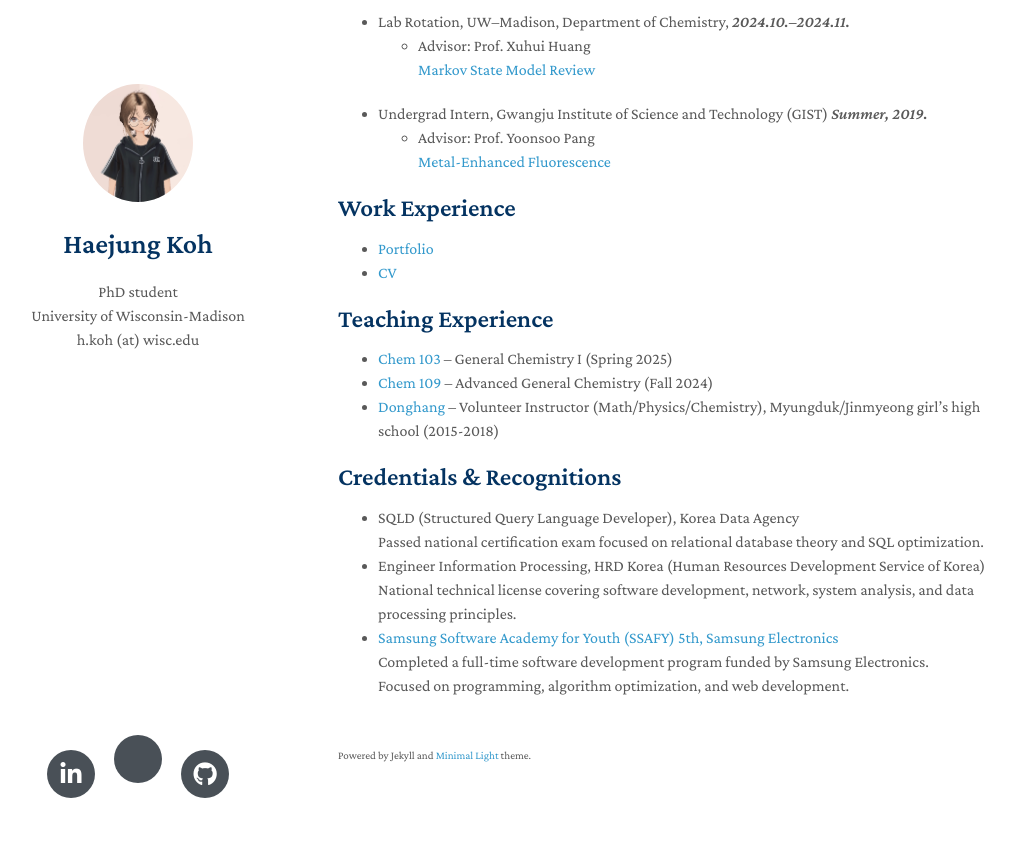
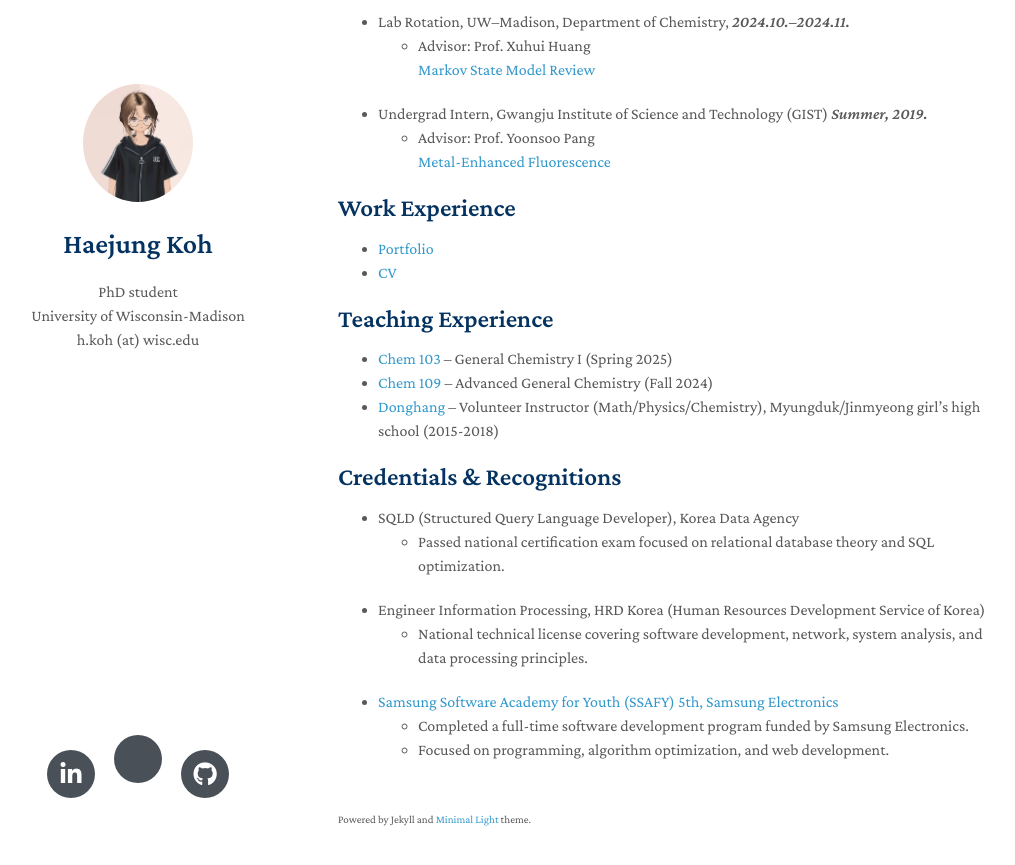
Before and after one commit to MaximHelio/MaximHelio.github.io, a Jekyll site: the page built from index.md, in a window 1280 px wide and 900 px high, scrolled down 1160 px. Shown: the top 865 px of the window, without its empty margins (132-1147 px from the left). Built offline with Jekyll 4.4.1, drawn with Linux system fonts in a browser that asks for light colours; nearby versions of some CDN libraries; a style sheet for code colours, icons or effects is not loaded; our own code applies the rules of GitHub Pages for plain Markdown files; before the commit the page ends 1996 px from its top, so only the background shows below that.

Commit message:
Add first commit

```diff
--- a/index.md
+++ b/index.md
@@ -50,9 +50,9 @@ In my free time, I enjoy:
 
 ## Credentials & Recognitions
 - SQLD (Structured Query Language Developer), Korea Data Agency<br>
-  Passed national certification exam focused on relational database theory and SQL optimization.
+  - Passed national certification exam focused on relational database theory and SQL optimization.
 - Engineer Information Processing, HRD Korea (Human Resources Development Service of Korea)<br>
-  National technical license covering software development, network, system analysis, and data processing principles.
+  - National technical license covering software development, network, system analysis, and data processing principles.
 - [Samsung Software Academy for Youth (SSAFY) 5th, Samsung Electronics](https://csr.samsung.com/en/program/samsung-sw-academy-for-youth)<br>
-  Completed a full-time software development program funded by Samsung Electronics.<br>
-  Focused on programming, algorithm optimization, and web development.
+  - Completed a full-time software development program funded by Samsung Electronics.<br>
+  - Focused on programming, algorithm optimization, and web development.
```
